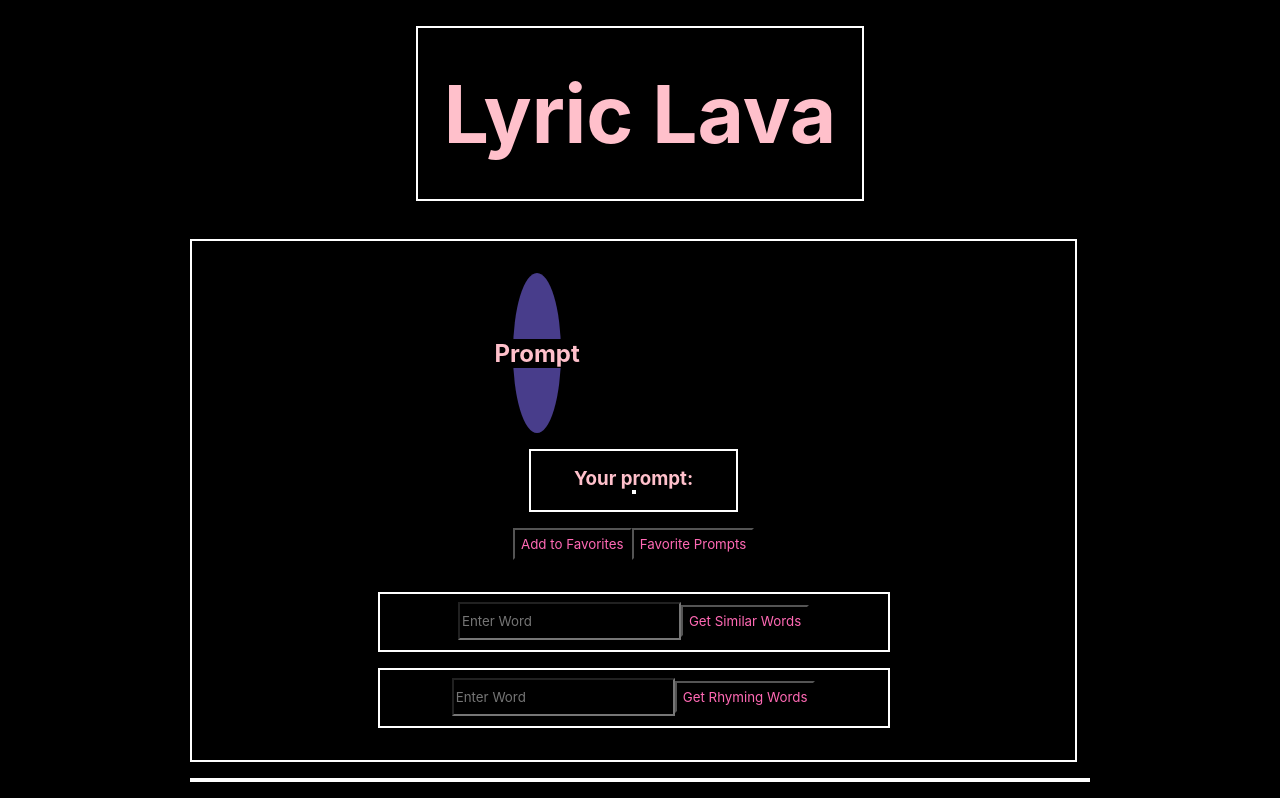
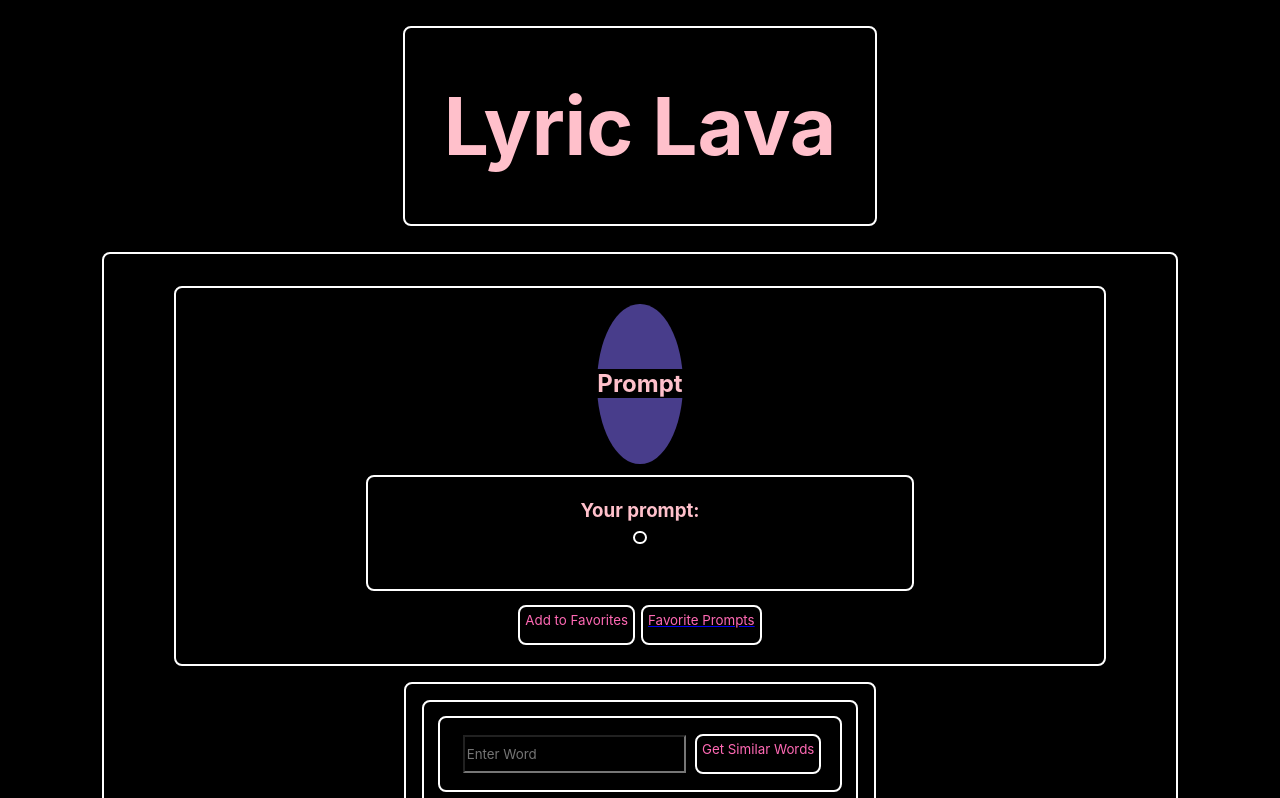
Before and after one commit to conconartist/lyric-lava, a React (Create React App) app: page /home in a window 1280 px wide. Shown: the top 798 px of the page. Built offline with nearby package versions, Linux system fonts and the light colour scheme.

Commit message:
Update CSS

```diff
--- a/src/Components/App/App.css
+++ b/src/Components/App/App.css
@@ -1,12 +1,33 @@
 button {
+  border: white solid 2px;
+  border-radius: 8px;
   color: hotpink;
-  height: 4vh;
+  display: flex;
+  justify-content: center;
+  height: 5vh;
+  margin: 3px;
+  padding: 5px;
 }
+
+.enterButton {
+  border-radius: 8px;
+  display: flex;
+  justify-content: center;
+  margin: 1em;
+  padding: 0.5em;
+}
+
+.enterButton:active {
+  color:blueviolet;
+}
+
 .formContainer {
+  border: white solid 2px;
+  border-radius: 8px;
   display: flex;
   flex-direction: column;
-  margin: 2em;
-  width: 40vw;
+  margin: 1em;
+  padding: 1em;
 }
 
 main {
@@ -21,11 +42,12 @@ main {
 h1 {
   align-items: center;
   border: white solid 2px;
+  border-radius: 8px;
   display: flex;
   font-size: 5em;
   height: 15vh;
-  margin-bottom: 3%;
-  padding: 2%;
+  margin-bottom: 2%;
+  padding: 3%;
   margin-top: 2%;
 }
 
@@ -42,27 +64,62 @@ p {
 .selectionContainer {
   align-items: center;
   border: white solid 2px;
+  border-radius: 8px;
   display: flex;
   flex-direction: column;
   margin-bottom: 1em;
-  padding: 2em;
+  padding: 1.5em;
   padding-bottom: 0;
-  width: 64vw;
+  padding-top: 2em;
+  width: 80vw;
 }
 
 .promptDisplay {
   border: white solid 2px;
+  border-radius: 8px;
   align-items: center;
   display: flex;
   flex-direction: column;
-  margin: 1em;
+  margin: 0.7em;
   padding: 1em;
 }
 
 .resultsDisplay {
   align-items: center;
   border: white solid 2px;
+  border-radius: 8px;
   display: flex;
   flex-direction: column;
+  width: 80vw;
+}
+
+.welcome {
+  border-radius: 8px;
+  display: flex;
+  justify-content: center;
+  padding: 2%;
+  margin: 0.5em;
+  margin-left: 0;
+  width: 100%;
+}
+.welcomePage {
+  align-items: center;
+  border: white solid 2px;
+  border-radius: 8px;
+  display: flex;
+  flex-direction: column;
+  padding: 1em;
   width: 70vw;
 }
+.welcomeTitle {
+  height: 20vh;
+  border: white solid 2px;
+  border-radius: 8px;
+  display: flex;
+  align-items: center;
+  font-size: 2em;
+  margin: 3%;
+  padding: 1em;
+  padding-bottom: 0;
+  padding-top: 0;
+}
--- a/src/Components/Error/Error.css
+++ b/src/Components/Error/Error.css
@@ -0,0 +1,10 @@
+.errorMessage {
+    border-radius: 8px;
+    border: white solid 2px;
+}
+
+.errorText {
+    border: white solid 2px;
+    border-radius: 8px;
+    padding: 0.5em;
+}
--- a/src/Components/Load/Load.css
+++ b/src/Components/Load/Load.css
@@ -0,0 +1,7 @@
+.loadingMessage {
+    margin: 0;
+    padding: 0.2em;
+}
+.loadingText {
+    margin-top: 0;
+}
--- a/src/Components/Prompt/Prompt.css
+++ b/src/Components/Prompt/Prompt.css
@@ -6,5 +6,35 @@
     align-items: center;
     height: 20vh;
     justify-content: center;
-    width: 20%;
 }
+
+.promptButtonContainer {
+    display: flex;
+
+}
+
+.promptContainer {
+    border: white solid 2px;
+    border-radius: 8px;
+    display: flex;
+    flex-direction: column;
+    padding: 2vh;
+    align-items: center;
+    width: 70vw;
+}
+.promptDisplay {
+    height: 10vh;
+    margin-top: 0;
+    padding: 0.3em;
+    padding-top: 0;
+    width: 40vw;
+}
+
+.promptHeading {
+    margin: 0.3em;
+}
+.promptResult {
+    border-radius: 8px;
+    margin: 0.2em;
+    padding: 0.3em;
+}
--- a/src/Components/RhymeForm/RhymeForm.css
+++ b/src/Components/RhymeForm/RhymeForm.css
@@ -1,13 +1,28 @@
+.buttonRhymes {
+    margin: 0.2em;
+}
+
+.rhymeSearchBar {
+    margin: 0.5em;
+}
+
 .rhymeSearchForm {
     color:cadetblue;
     border: white solid 2px;
+    border-radius: 8px;
     display: flex;
     justify-content: center;
-    height: 7vh;
+    height: 13vh;
     flex-direction: column;
     align-items: center;
 }
 
 .rhymeWordsForm {
+    align-items: center;
+    border: white solid 2px;
+    border-radius: 8px;
+    display: flex;
     height: 5vh;
+    margin: 0.5em;
+    padding: 2vh;
 }
--- a/src/Components/SynonymForm/SynonymForm.css
+++ b/src/Components/SynonymForm/SynonymForm.css
@@ -1,13 +1,28 @@
+.buttonThesaurus {
+    margin: 0.2em;
+}
+
+.synonymSearchBar {
+    margin: 0.5em;
+}
 
 .similarWordsForm {
+    border: white solid 2px;
+    border-radius: 8px;
+    display: flex;
+    align-items: center;
     height: 5vh;
+    margin: 0.5em;
+    padding: 2vh;
 }
+
 .synonymSearchForm {
     border: white solid 2px;
+    border-radius: 8px;
     color: chartreuse;
     display: flex;
     justify-content: center;
-    height: 7vh;
+    height: 13vh;
     flex-direction: column;
     align-items: center;
     margin-bottom: 1em;
```
